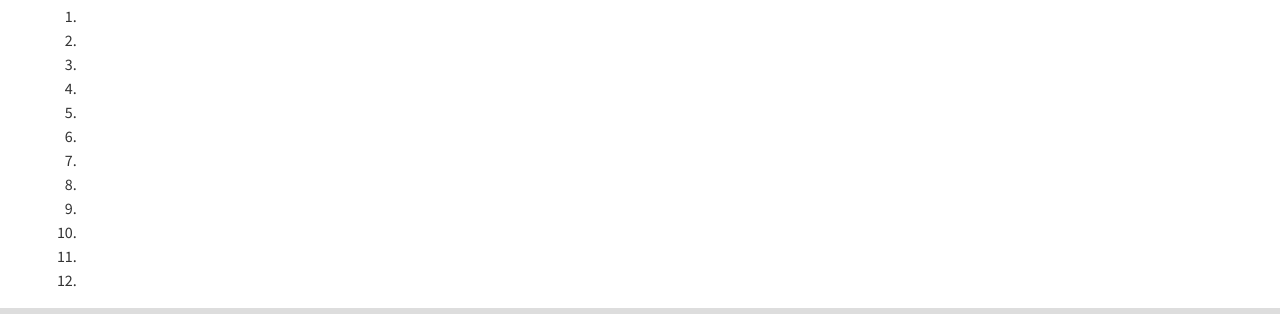
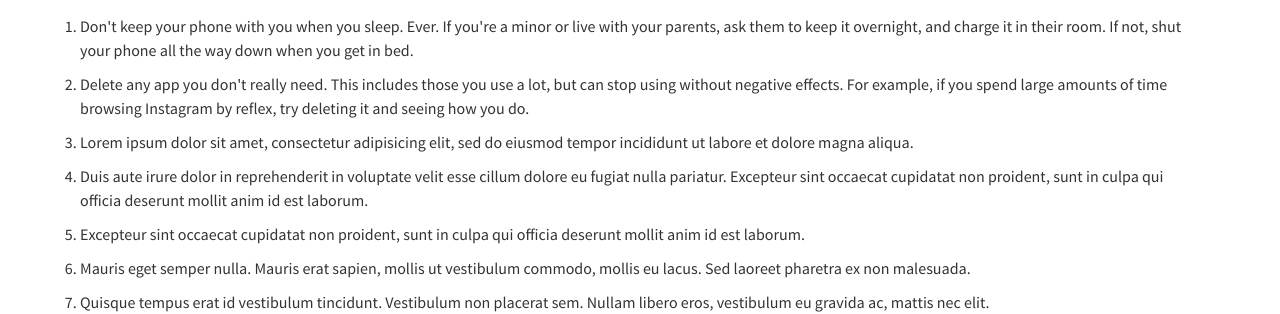
Before and after one commit to ErikBoesen/ProjectVib, a plain HTML site: page index.html in a window 1280 px wide. Shown: the part 486-800 px from the top of the page. Drawn offline with Linux system fonts and the light colour scheme; a script that the page names is missing.

Commit message:
Started writing rule list.

```diff
--- a/index.html
+++ b/index.html
@@ -35,24 +35,24 @@
         <p>Now that you've made your pledge, here's how you're going to quit overusing your smartphone.</p>
         <h3>The 12-Step Program</h3>
         <ol>
-            <li></li>
-            <li></li>
-            <li></li>
-            <li></li>
-            <li></li>
-            <li></li>
-            <li></li>
-            <li></li>
-            <li></li>
-            <li></li>
-            <li></li>
-            <li></li>
+            <li>Don't keep your phone with you when you sleep. Ever. If you're a minor or live with your parents, ask them to keep it overnight, and charge it in their room. If not, shut your phone all the way down when you get in bed.</li>
+            <li>Delete any app you don't really need. This includes those you use a lot, but can stop using without negative effects. For example, if you spend large amounts of time browsing Instagram by reflex, try deleting it and seeing how you do.</li>
+            <li>Lorem ipsum dolor sit amet, consectetur adipisicing elit, sed do eiusmod tempor incididunt ut labore et dolore magna aliqua.</li>
+            <li>Duis aute irure dolor in reprehenderit in voluptate velit esse cillum dolore eu fugiat nulla pariatur. Excepteur sint occaecat cupidatat non proident, sunt in culpa qui officia deserunt mollit anim id est laborum.</li>
+            <li>Excepteur sint occaecat cupidatat non proident, sunt in culpa qui officia deserunt mollit anim id est laborum.</li>
+            <li>Mauris eget semper nulla. Mauris erat sapien, mollis ut vestibulum commodo, mollis eu lacus. Sed laoreet pharetra ex non malesuada.</li>
+            <li>Quisque tempus erat id vestibulum tincidunt. Vestibulum non placerat sem. Nullam libero eros, vestibulum eu gravida ac, mattis nec elit.</li>
+            <li>Vivamus nec ipsum cursus, sodales eros at, dictum est. Aenean vitae odio neque. Etiam auctor lacinia tempus.</li>
+            <li>Aenean rhoncus mi a scelerisque lacinia. Fusce diam arcu, euismod nec mauris at, cursus commodo eros. Phasellus sollicitudin, nibh dignissim luctus sollicitudin, nibh mi varius magna, quis tempus libero risus ut augue.</li>
+            <li>Sed laoreet pharetra ex non malesuada. Nunc nec risus turpis. Mauris ultricies vestibulum feugiat. Curabitur in auctor quam, in blandit lacus.</li>
+            <li>Fusce ultrices scelerisque dolor, sit amet efficitur leo suscipit vel. Nullam tristique sagittis purus ut iaculis.</li>
+            <li>Cras et risus purus. Vestibulum imperdiet vestibulum augue, eget auctor sapien convallis eu. Integer facilisis consequat viverra.</li>
         </ol>
     </article>
     <footer>
-        This content is liscensed under the <a href="https://creativecommons.org/choose/zero">CC0 liscense</a>. No rights reserved.
+        This content is <a href="http://creativecommons.org/choose/zero">public domain</a>. No rights reserved.
     </footer>
-    <script src="scripts.js"></script>
+    <script src="index.js"></script>
 </body>
 
 </html>
--- a/stylesheets/style.css
+++ b/stylesheets/style.css
@@ -96,6 +96,9 @@ a {
 a:hover {
     text-decoration: none;
 }
+ol li {
+    margin: 10px 0;
+}
 footer {
     background: #ddd;
     color: #aaa;
```
Also changed, not shown: about.html (+0 -4 lines), contact.html (+0 -4 lines), index.js (renamed from scripts.js).
